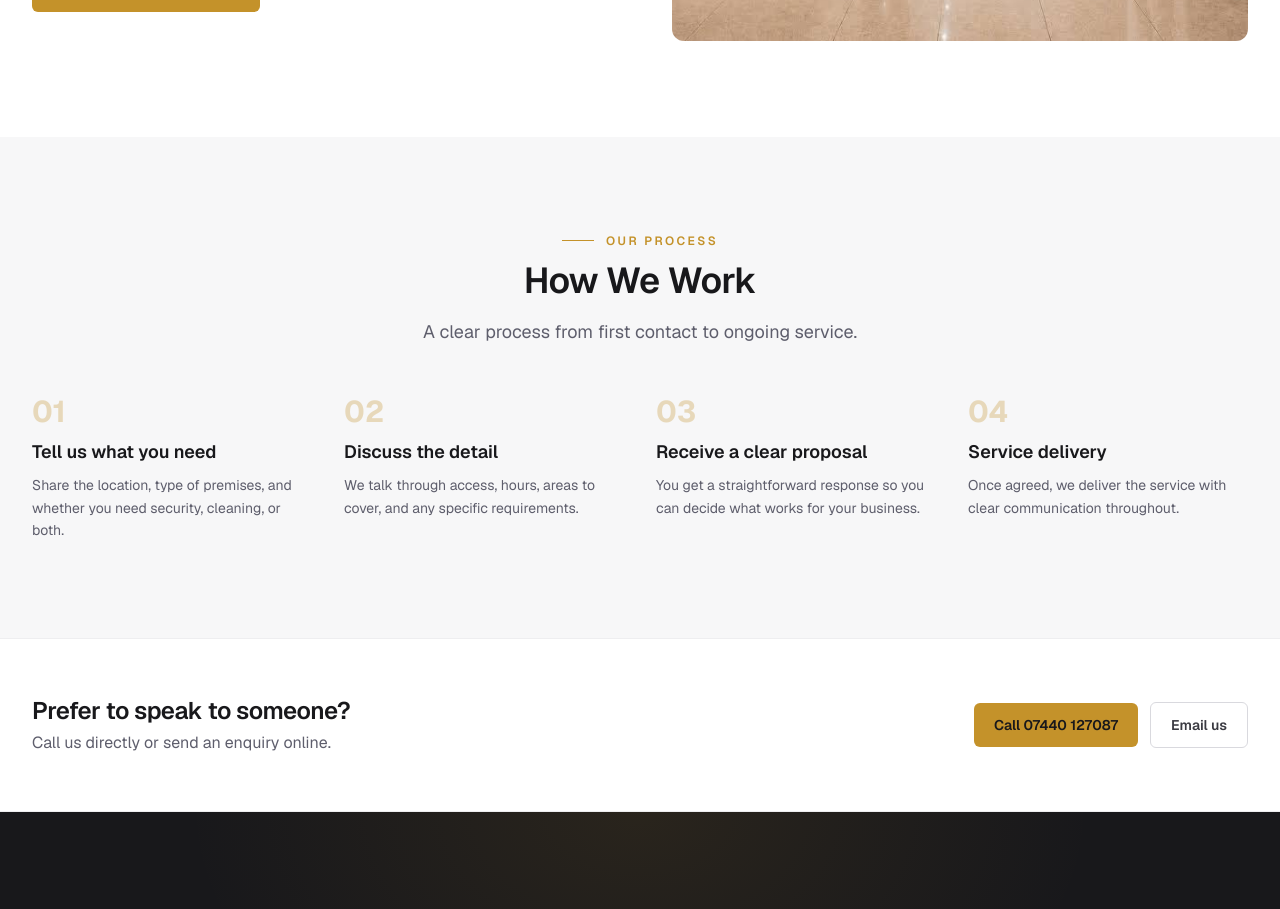
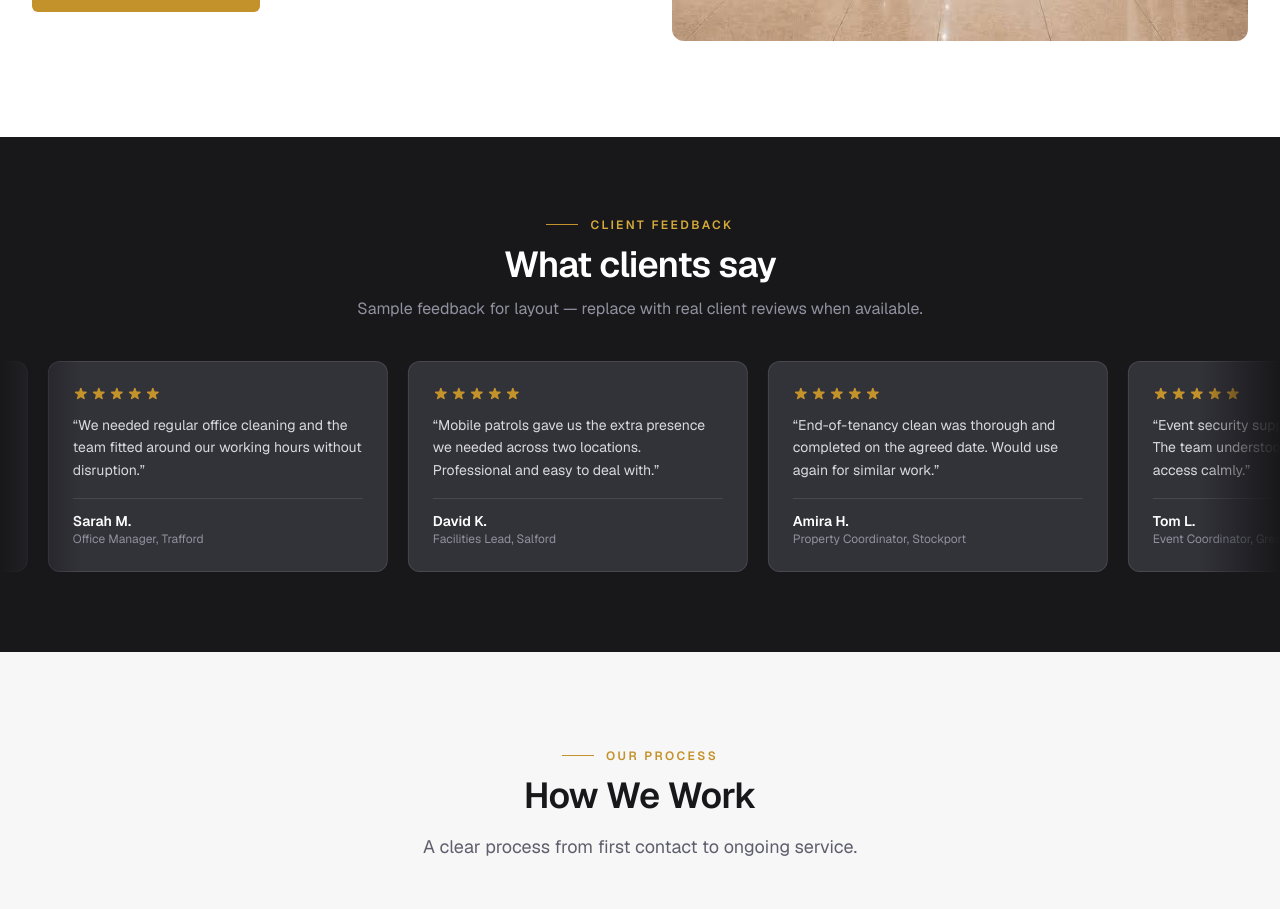
Before and after one commit to Harmal-web/astonservices, a Next.js app: page / in a window 1280 px wide. Shown: the part 4360-5269 px from the top of the page. Built offline with nearby package versions, Linux system fonts and the light colour scheme.

Commit message:
Update page.tsx

```diff
--- a/app/page.tsx
+++ b/app/page.tsx
@@ -4,6 +4,7 @@ import { Hero } from "@/components/Hero";
 import { ServiceCard } from "@/components/ServiceCard";
 import { CTASection } from "@/components/CTASection";
 import { company, securityServices, cleaningServices } from "@/lib/data";
+import { TestimonialsMarquee } from "@/components/TestimonialsMarquee";
 
 export default function HomePage() {
   return (
@@ -271,6 +272,8 @@ export default function HomePage() {
   </div>
 </section>
 
+<TestimonialsMarquee />
+
       {/* How we work */}
       <section className="section-padding bg-ink-50">
         <div className="container-wide">
```
